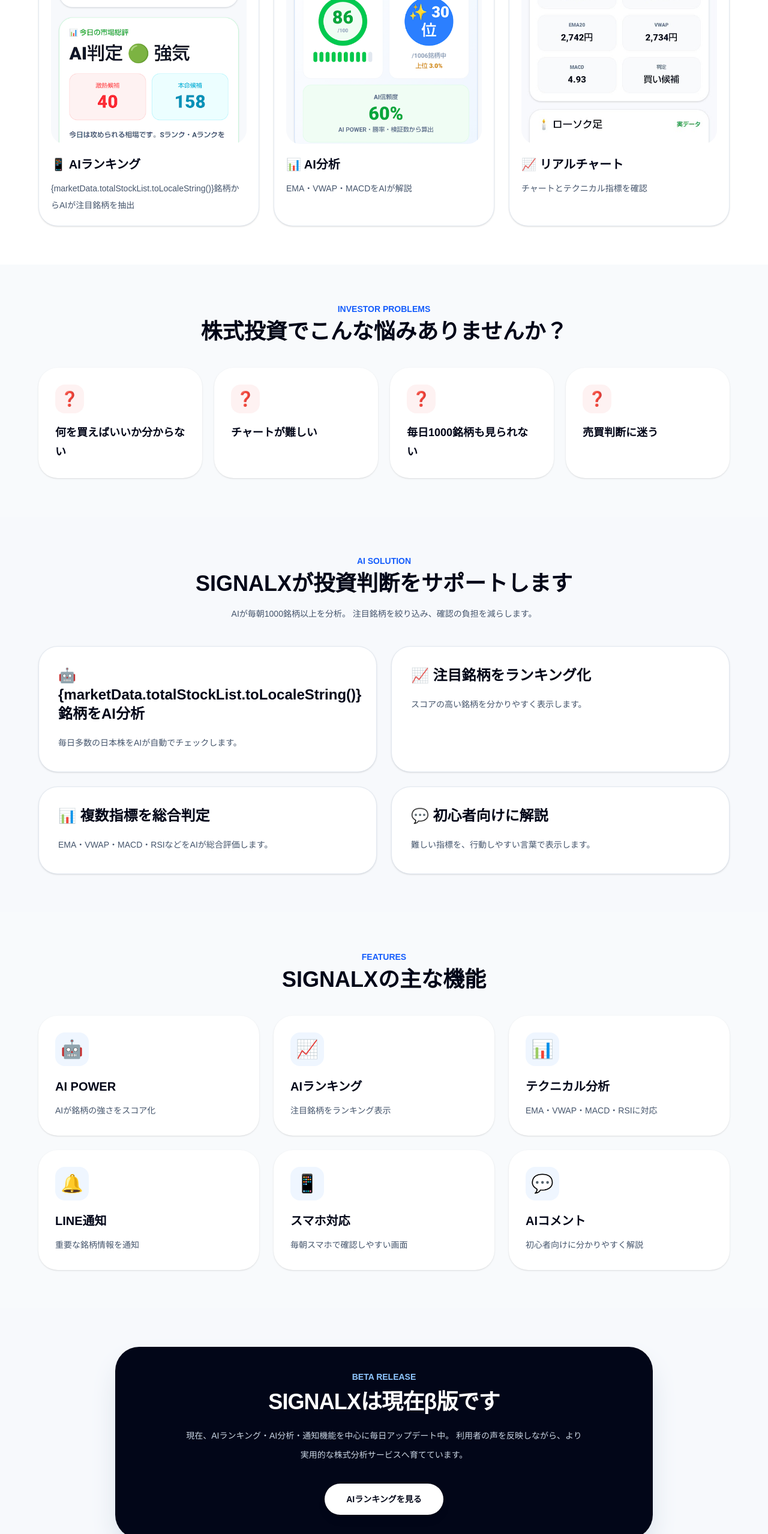
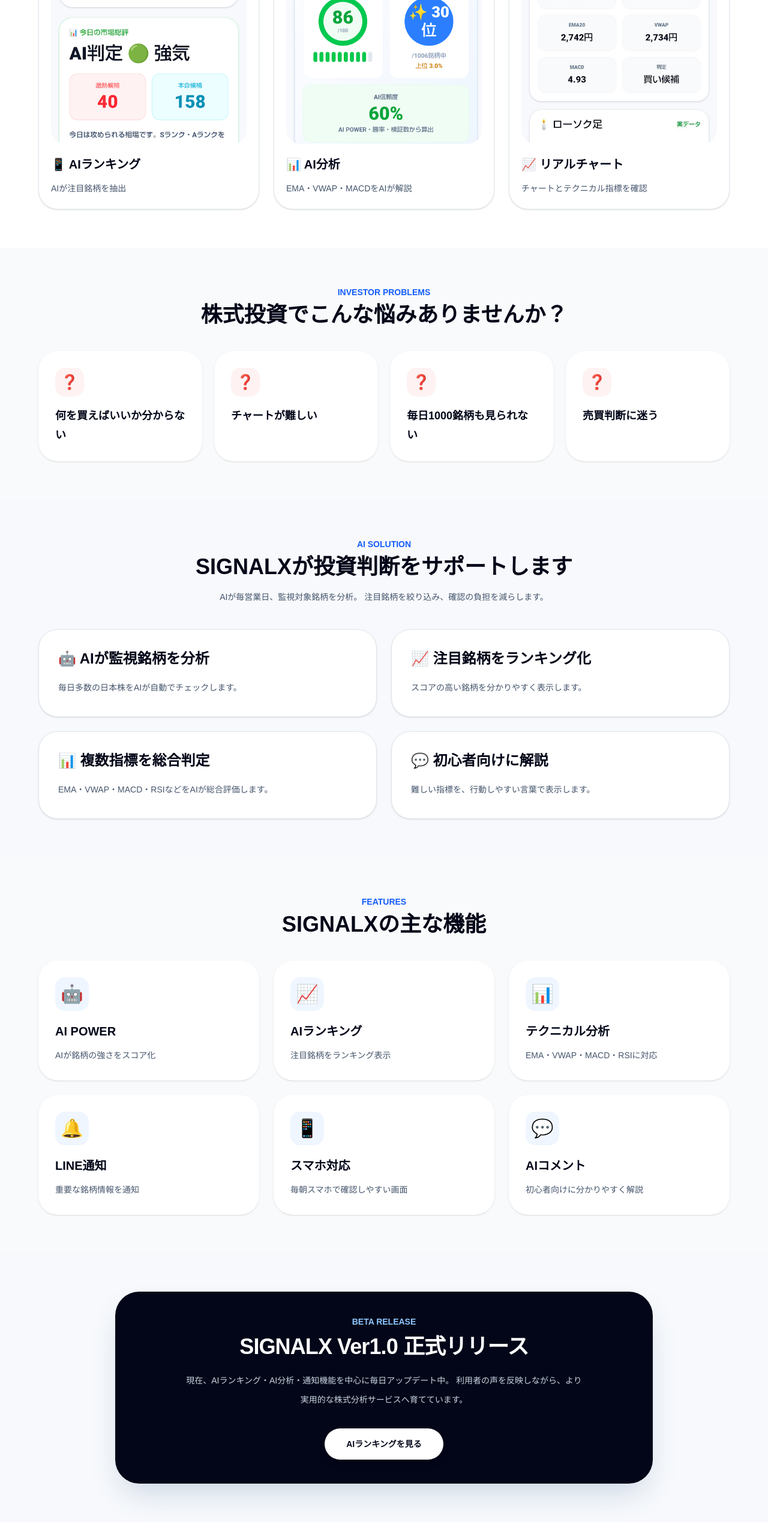
Before and after one commit to asawaku1632/signal-x, a Next.js app: page / in a window 1280 px wide. Shown: the part 2317-4874 px from the top of the page at 60% size. Built offline with nearby package versions, Linux system fonts and the light colour scheme; no server answers; the database is empty.

Commit message:
Fix Home links and release text

```diff
--- a/app/page.tsx
+++ b/app/page.tsx
@@ -166,7 +166,7 @@
 const screens = [
   {
     title: "📱 AIランキング",
-    text: "{marketData.totalStockList.toLocaleString()}銘柄からAIが注目銘柄を抽出",
+    text: "AIが注目銘柄を抽出",
     image: "/images/ranking.png",
     alt: "AIランキング画面",
   },
@@ -192,7 +192,7 @@
 ];
 
 const solutions = [
-  ["🤖 {marketData.totalStockList.toLocaleString()}銘柄をAI分析", "毎日多数の日本株をAIが自動でチェックします。"],
+  ["🤖 AIが監視銘柄を分析","毎日多数の日本株をAIが自動でチェックします。"],
   ["📈 注目銘柄をランキング化", "スコアの高い銘柄を分かりやすく表示します。"],
   ["📊 複数指標を総合判定", "EMA・VWAP・MACD・RSIなどをAIが総合評価します。"],
   ["💬 初心者向けに解説", "難しい指標を、行動しやすい言葉で表示します。"],
@@ -433,11 +433,11 @@
                 </Link>
 
                 <Link
-                  href="/analysis"
-                  className="rounded-full border border-slate-200 bg-white px-9 py-4 text-sm font-black text-slate-900 shadow-sm transition hover:-translate-y-0.5 hover:border-blue-200 hover:text-blue-600"
-                >
-                  AI分析を見る
-                </Link>
+  href={topStocks.length > 0 ? `/analysis/${topStocks[0].code}` : "/scan-mobile"}
+  className="rounded-full border border-slate-200 bg-white px-9 py-4 text-sm font-black text-slate-900 shadow-sm transition hover:-translate-y-0.5 hover:border-blue-200 hover:text-blue-600"
+>
+  AI分析を見る
+</Link>
 
                 <Link
                   href="/trust"
@@ -868,7 +868,7 @@
             </h2>
 
             <p className="mx-auto mt-4 max-w-2xl text-sm leading-7 text-slate-600">
-              AIが毎朝1000銘柄以上を分析。
+              AIが毎営業日、監視対象銘柄を分析。
               注目銘柄を絞り込み、確認の負担を減らします。
             </p>
           </div>
@@ -934,7 +934,7 @@
           <p className="text-sm font-black text-blue-300">BETA RELEASE</p>
 
           <h2 className="mt-3 text-4xl font-black tracking-tight">
-            SIGNALXは現在β版です
+           SIGNALX Ver1.0 正式リリース
           </h2>
 
           <p className="mx-auto mt-5 max-w-2xl text-sm font-medium leading-8 text-slate-300">
```
